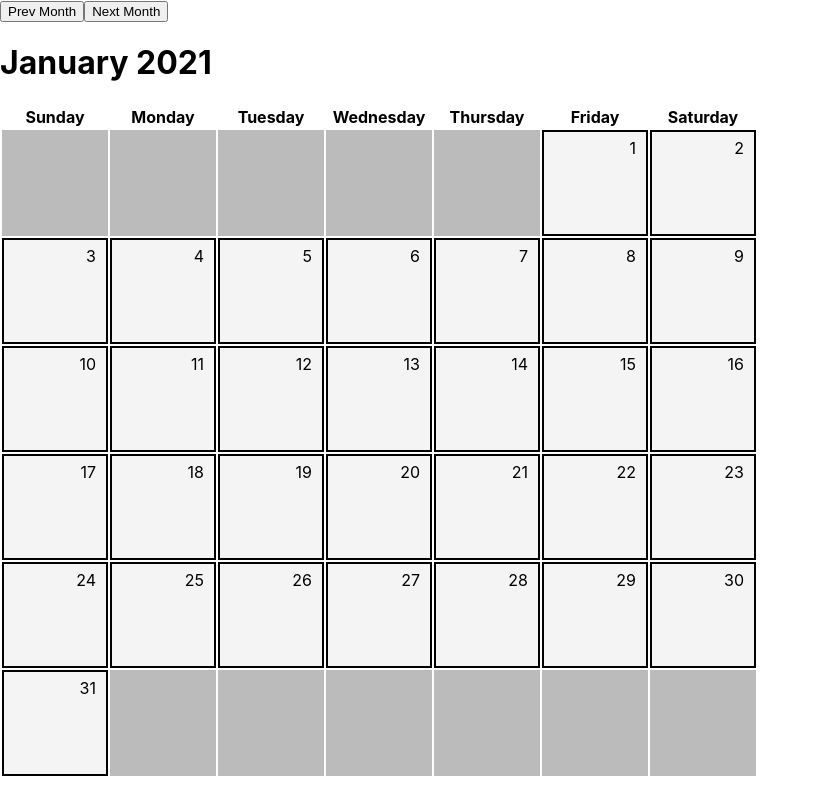
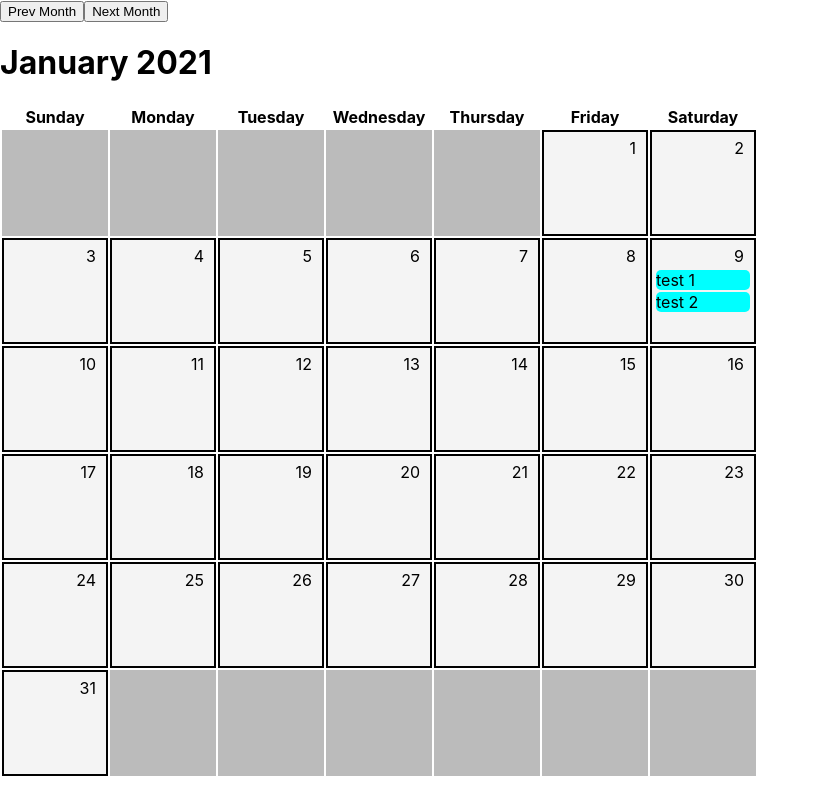
Before and after one commit to TN-Local-Food-Summit/calendar-template, a React (Create React App) app: page / in a window 1280 px wide. Shown: the whole page, without its empty margins (0-819 px from the left). Built offline with nearby package versions, Linux system fonts and the light colour scheme.

Commit message:
Added some test events

```diff
--- a/src/App.js
+++ b/src/App.js
@@ -1,11 +1,45 @@
 import './App.css';
 import Calendar from './components/Calendar/Calendar';
 
+/*
+{
+    "eventType": conference or workshop
+    "eventName": just the name
+    "eventDate": year month day hours minutes
+    "attendees": array of user ids probably
+    "speakers": likely names but also may be ids? gonna start with just names for simplicity
+    "description": text
+    "links": not gonna start off with this one tbh
+  }
+*/
+
 function App() {
+  const today = new Date();
   return (
     <div>
       <Calendar
-        events = {[]}
+        events = {
+          [
+            {
+              "eventType": "conference",
+              "eventName": "test 1",
+              "eventDate": today,
+              "attendees": [],
+              "speakers": ["John Doe"],
+              "description": "The first test event",
+              "links": []
+            },
+            {
+              "eventType": "conference",
+              "eventName": "test 2",
+              "eventDate": today,
+              "attendees": [],
+              "speakers": ["John Doe"],
+              "description": "The first test event",
+              "links": []
+            }
+          ]
+        }
       />
     </div>
   );
--- a/src/components/Calendar/Calendar.js
+++ b/src/components/Calendar/Calendar.js
@@ -30,11 +30,27 @@ class Calendar extends Component{
     console.log(this.state.selectedDate);
   }
 
+/*
+{
+    "eventType": conference or workshop
+    "eventDate": date object JS
+    "attendees": array of user ids probably
+    "speakers": likely names but also may be ids? gonna start with just names for simplicity
+    "description": text
+    "links": not gonna start off with this one tbh
+  }
+*/
 
   render() {
     let calendarView;
     if(this.state.monthView){
-      calendarView =  <MonthView year={this.state.selectedDate.getFullYear()} month={this.state.selectedDate.getMonth()}/>;
+      const eventsOfMonth = this.state.events.filter(event => event["eventDate"].getMonth() === this.state.selectedDate.getMonth());
+
+      calendarView =  <MonthView
+                        events={eventsOfMonth}
+                        year={this.state.selectedDate.getFullYear()}
+                        month={this.state.selectedDate.getMonth()}
+                      />;
     }else{
       calendarView = <WeekView/>;
     }
--- a/src/components/Day/Day.css
+++ b/src/components/Day/Day.css
@@ -21,3 +21,9 @@
   right: 10px;
   text-align: right;
 }
+
+.event {
+  background-color: aqua;
+  border-radius: 5px;
+  margin: 2px 3px;
+}
--- a/src/components/Day/Day.js
+++ b/src/components/Day/Day.js
@@ -18,8 +18,8 @@ class Day extends Component{
       return <td className="inactiveDay" key={this.props.id}></td>;
 
     let events = [];
-    this.state.events.forEach((element,i) => {
-      events.push(<p>{i}</p>)
+    this.state.events.forEach((event,i) => {
+      events.push(<p key={this.props.id+"event"+i} className="event">{event.eventName}</p>)
     });
     return (
       <td key={this.props.id} className="activeDay">
--- a/src/components/MonthView/MonthView.js
+++ b/src/components/MonthView/MonthView.js
@@ -4,10 +4,7 @@ import Day from '../Day/Day.js';
 class MonthView extends Component{
   constructor(props){
     super(props);
-
-    this.state = {
-      events: this.props.events,
-    }
+    this.getEventsForDay = this.getEventsForDay.bind(this);
   }
 
 /*
@@ -20,6 +17,12 @@ class MonthView extends Component{
     "links": not gonna start off with this one tbh
   }
 */
+  getEventsForDay(date){
+
+    return this.props.events.filter(event => date.getDate() === event.eventDate.getDate()
+                                          && date.getMonth() === event.eventDate.getMonth()
+                                          && date.getFullYear() === event.eventDate.getFullYear());
+  }
 
 
   render() {
@@ -43,7 +46,7 @@ class MonthView extends Component{
             id = {i*7+j}
             render = {i*7+j >= firstDayOffset && i*7+j < lastDayOffset}
             date = {newDayDate}
-            events = {[]}
+            events = {this.getEventsForDay(newDayDate)}
           />
         )
       }
```
